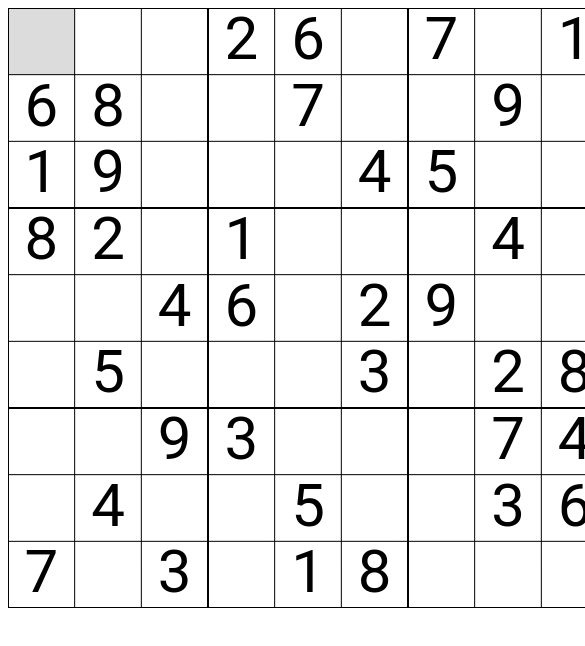
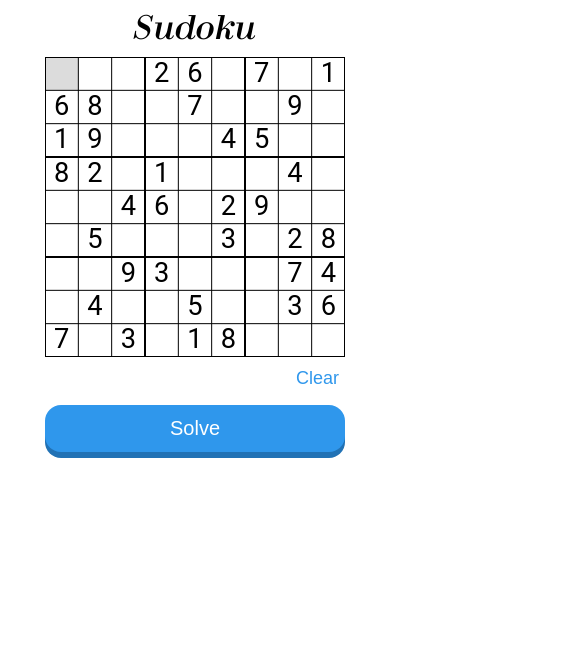
Before and after one commit to sevora/gamebreaker, a plain HTML site: page sudoku/index.html in a window 390 px wide. Shown: the top 646 px of the page, 585 px wide, since content can reach past the window. Drawn offline with Linux system fonts and the light colour scheme.

Commit message:
Improve UI and Mobile Support
Styled with mobile-first in mind. The canvas rendering now supports higher DPIs.

```diff
--- /dev/null
+++ b/sudoku/css/style.css
@@ -0,0 +1,78 @@
+body {
+    font-family: -apple-system, BlinkMacSystemFont, 'Segoe UI', Roboto, Oxygen, Ubuntu, Cantarell, 'Open Sans', 'Helvetica Neue', sans-serif;
+}
+
+header {
+    font-size: 32px;
+    font-family: 'Fin Serif Display';
+    text-align: center;
+}
+
+canvas {
+    display: block;
+    margin: 0 auto;
+}
+
+.canvas-wrapper {
+    width: 300px;
+    margin: 10px auto 20px auto;
+}
+
+.clear-button {
+	color: #2F97EC;
+    font-size: 18px;
+    border: none;
+    background-color: transparent;
+
+    display: block;
+    margin: 10px 0 0 auto;
+}
+
+.clear-button.disabled {
+	color: #B5B5B5;
+}
+
+.push-button:focus:not(:focus-visible) {
+	outline: none;
+}
+
+.push-button, .push-button span {
+	border-radius: 16px;
+}
+
+.push-button {
+	width: 300px;
+	border: none;
+	padding: 0;
+	background: #2172B5;
+
+	cursor: pointer;
+	outline-offset: 4px;
+}
+
+.push-button span {
+	color: white;
+	background: #2F97EC;
+
+	display: block;
+	padding: 12px 42px;
+	font-size: 1.25rem;
+
+	transform: translateY(-6px);
+}
+
+.push-button:active span {
+	transform: translateY(-2px);
+}
+
+.mobile-input {
+	width: 0;
+	overflow: hidden;
+	position: absolute;
+	top: -100000px;
+}
+
+@font-face {
+	font-family: 'Fin Serif Display';
+	src: url(fonts/FinSerifDisplay-Italic.ttf)
+}
--- a/sudoku/index.html
+++ b/sudoku/index.html
@@ -2,10 +2,22 @@
 <html lang="en">
     <head>
         <meta charset="UTF-8">
-        <title></title>
+        <meta name="viewport" content="width=device-width, initial-scale=1.0">
+        <title>Sudoku</title>
+        <link rel="stylesheet" href="css/style.css">
     </head>
     <body>
-        <canvas width="600" height="600"></canvas>
+        <header>Sudoku<header>
+        <div class="canvas-wrapper">
+            <canvas width="300" height="300"></canvas>
+            <button class="clear-button">Clear</button>
+        </div>
+        <button class="push-button">
+            <span>Solve</span>
+        </button>
+
+        <input type="number" class="mobile-input"/>
+
         <script src="js/SudokuBoard.js"></script>
         <script src="js/SquarePointer.js"></script>
         <script src="js/index.js"></script>
--- a/sudoku/js/SudokuBoard.js
+++ b/sudoku/js/SudokuBoard.js
@@ -24,6 +24,14 @@ class SudokuBoard {
         this.y = y;
         this.width = width;
         this.height = height;
+    }
+
+    clear() {
+    	for(let y = 0; y < this.matrix.length; ++y) {
+    		for(let x = 0; x < this.matrix[y].length; ++x) {
+    			this.matrix[y][x] = 0;
+    		}
+    	}
     }
 
     getRows() {
@@ -209,7 +217,7 @@ class SudokuBoard {
         context.fillStyle = this.valid ? 'black' : 'red';
         context.strokeStyle = 'black';
 
-        context.font = `${width / 10}px Roboto`;
+        context.font = `${this.width / 11}px Roboto`;
         context.textBaseline = 'middle';
         context.textAlign = 'center';
 
--- a/sudoku/js/index.js
+++ b/sudoku/js/index.js
@@ -1,6 +1,22 @@
 const canvas = document.querySelector('canvas');
 const context = canvas.getContext('2d');
-const { width, height } = canvas;
+const solveButton = document.querySelector('.push-button span');
+const clearButton = document.querySelector('.clear-button');
+const mobileInput = document.querySelector('.mobile-input');
+let isInputMobile = false;
+
+const { width, height } = canvas.getBoundingClientRect();
+
+// resize canvas according to the DPI
+canvas.width = width * devicePixelRatio;
+canvas.height = height * devicePixelRatio;
+
+// scale the drawing operations to match the DPI
+context.scale(devicePixelRatio, devicePixelRatio);
+
+// with css, render the canvas to look like the intended dimensions
+canvas.style.width = width + 'px';
+canvas.style.height = height + 'px';
 
 function create2DArray(width, height) {
     return Array.from(Array(height), () => new Array(width).fill(0) );
@@ -33,14 +49,40 @@ function clear() {
 
 function render() {
     clear();
+    // context.fillStyle = 'blue';
+    // context.fillRect(0, 0, width, height);
     pointer.render(context);
     board.render(context);
 }
 
-document.body.addEventListener('keydown', function(event) {
-    //console.log(event.code);
+// sets up the listeners depending on what kind of device it is
+if (window.matchMedia("(min-width: 600px)").matches) {
+	// for laptops and personal computers
+	document.body.addEventListener('keydown', keydownListener);
+} else {
+	//for mobile
+	isInputMobile = true;
+	mobileInput.addEventListener('keydown', keydownListener);
+	canvas.addEventListener('click', function() {
+		mobileInput.focus();
+	})
+}
 
-    switch(event.code) {
+
+function keydownListener(event) {
+	let eventCode = event.code;
+
+	// mobile keyboard events are messed up and buggy therefore this is a workaround
+	if (isInputMobile) {
+		if (event.which == 8) {
+			eventCode = 'Backspace';
+		} else if (event.which >= 48 && event.which <= 57) {
+			eventCode = "Digit" + (event.which - 48);
+
+		}
+	}
+
+	switch(eventCode) {
 	    case 'KeyW':
 	    case 'ArrowUp':
 	        pointer.y = Math.max(0, pointer.y - 1);
@@ -84,7 +126,7 @@ document.body.addEventListener('keydown', function(event) {
 	    case 'Digit7':
 	    case 'Digit8':
 	    case 'Digit9':
-            let digit = parseInt(event.code.replace('Digit', ''));
+	        let digit = parseInt(eventCode.replace('Digit', ''));
 	        board.setValueAt(pointer.x, pointer.y, digit);
 	        if (pointer.x < 8) {
 	            ++pointer.x;
@@ -92,17 +134,22 @@ document.body.addEventListener('keydown', function(event) {
 	            pointer.x = 0;
 	            ++pointer.y;
 	        }
+
+	        if(clearButton.classList.contains('disabled') ) {
+	        	clearButton.classList.remove('disabled');
+	        }
 	        break;
 	}
-});
+}
+
 
 canvas.addEventListener('click', function(event) {
     let boundingRectangle = canvas.getBoundingClientRect();
     let clickX = event.pageX - boundingRectangle.left;
     let clickY = event.pageY - boundingRectangle.top;
 
-    let interpolatedX = Math.floor(clickX/600 * 9);
-    let interpolatedY = Math.floor(clickY/600 * 9);
+    let interpolatedX = Math.floor(clickX/width * 9);
+    let interpolatedY = Math.floor(clickY/height * 9);
 
     pointer.x = interpolatedX;
     pointer.y = interpolatedY;
@@ -111,3 +158,12 @@ canvas.addEventListener('click', function(event) {
 loop();
 // render();
 // document.body.addEventListener('load', loop); fix this so that loop only runs when body is loaded
+
+solveButton.addEventListener('click', function(){
+    if (board.isValid()) board.solve();
+});
+
+clearButton.addEventListener('click', function() {
+    clearButton.classList.add('disabled');
+    board.clear();
+});
```
Also changed, not shown: sudoku/css/fonts/FinSerifDisplay-Italic.ttf (added). Lines whose indentation alone changed are shown as unchanged.
